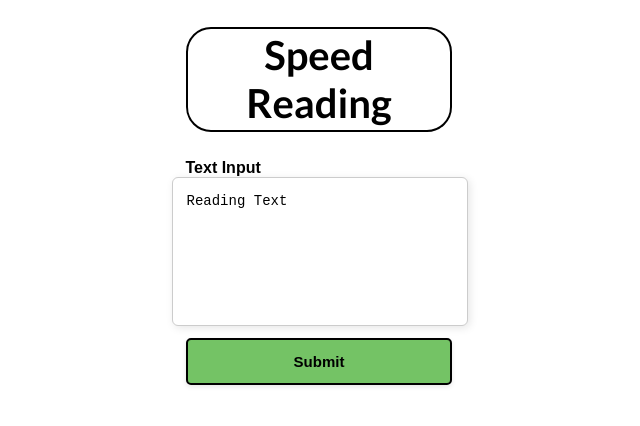
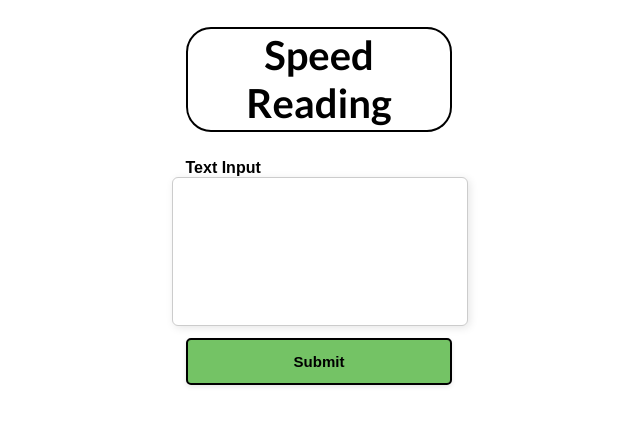
Before and after one commit to Raboro/speed-reading-web, a React (Vite) app: page / in a window 1280 px wide. Shown: the top 426 px of the page, without its empty margins (321-961 px from the left). Built offline with nearby package versions, Linux system fonts and the light colour scheme.

Commit message:
feat(TextInput): :sparkles: saved text in state

```diff
--- a/src/components/TextInput/TextInput.tsx
+++ b/src/components/TextInput/TextInput.tsx
@@ -1,11 +1,19 @@
-import './TextInput.css'
+import { useState } from 'react';
+import './TextInput.css';
 
 export function TextInput() {
+  const [text, setText] = useState<string>('');
+
   return (
-    <div className='textareaContainer'>
-      <label className='label'>
+    <div className="textareaContainer">
+      <label className="label">
         Text Input
-        <textarea className='textarea' name="TextInput" defaultValue="Reading Text" />
+        <textarea
+          className="textarea"
+          name="TextInput"
+          value={text}
+          onChange={(event) => setText(event.target.value)}
+        />
       </label>
     </div>
   );
```
